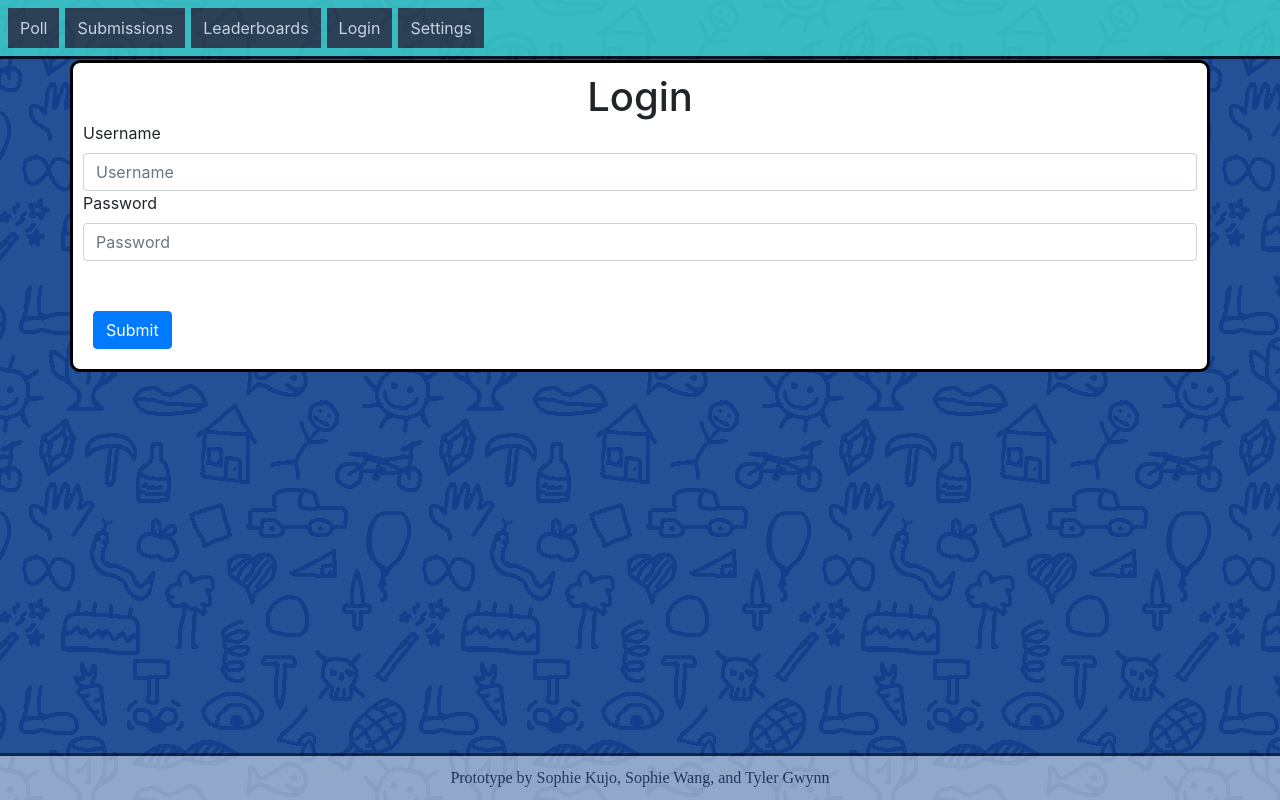
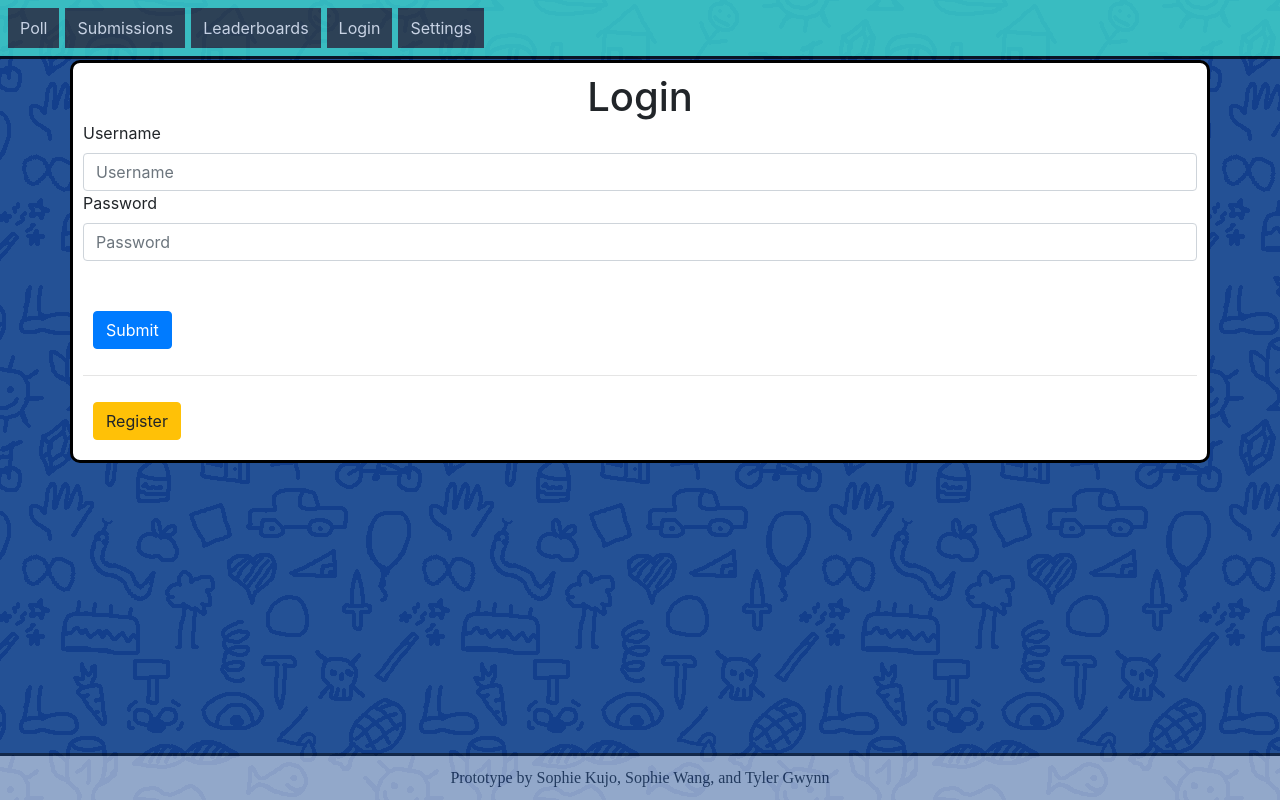
Before and after one commit to TaylorGwynn/476_final_project, a React (Create React App) app: page /login in a window 1280 px wide. Built offline with nearby package versions, Linux system fonts and the light colour scheme.

Commit message:
Added Registration button on login page

```diff
--- a/src/FakeLogin.tsx
+++ b/src/FakeLogin.tsx
@@ -72,6 +72,8 @@ export default class UserComponent extends Component<UserProps,MyState> {
 
         </Form.Group>
         <Button variant="primary" onClick={this.login}>Submit</Button>
+        <hr/>
+        <Button variant="warning" >Register</Button>
         </Form>
         </div>
                     </div>
```
